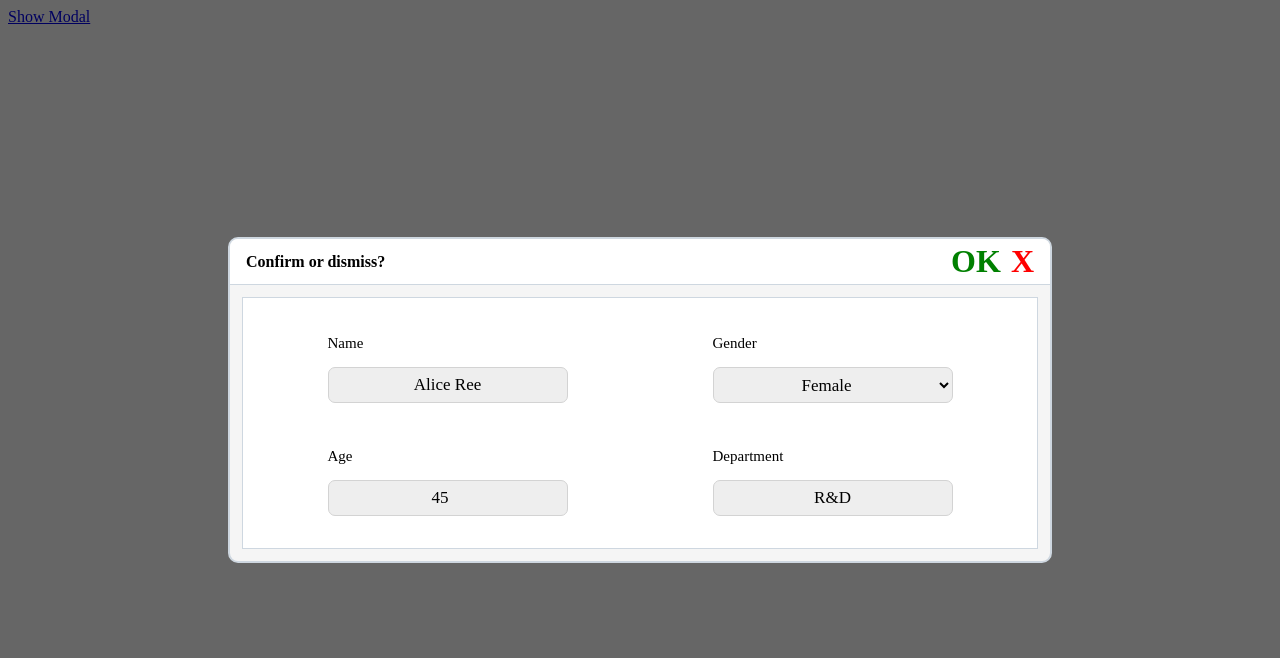
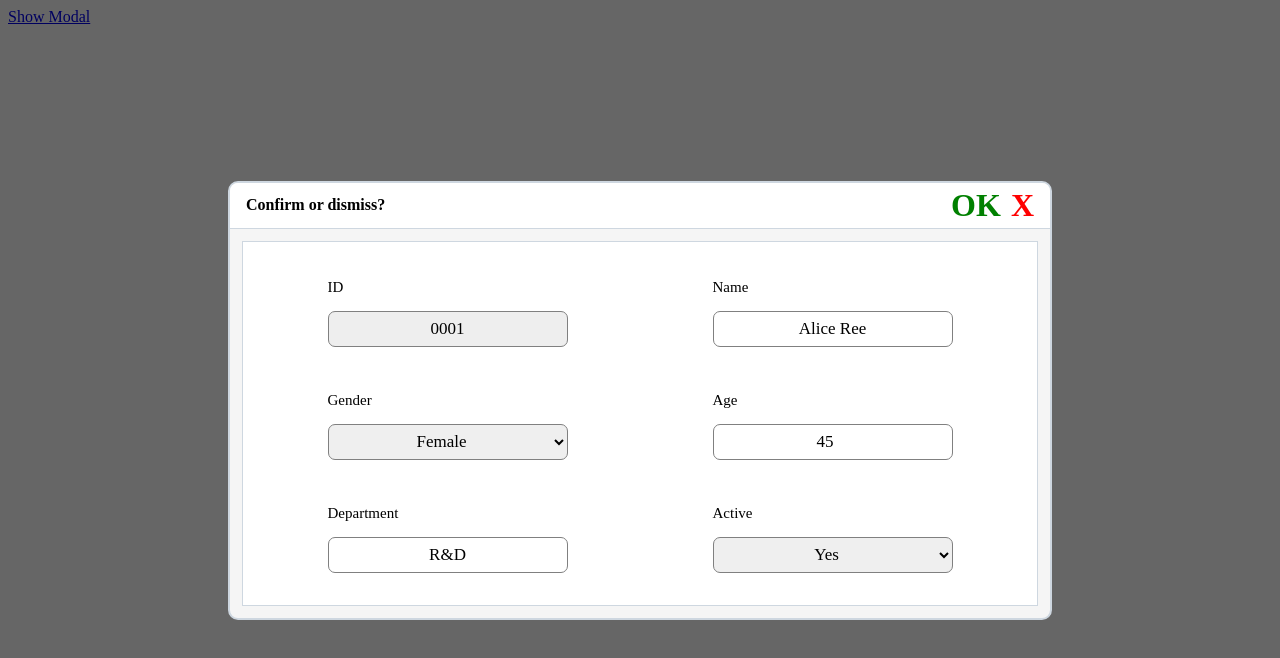
Before and after one commit to frozflame/zenux-form, a React app: page / in a window 1280 px wide. Both pictures are taken after a click on the link "Show Modal". Shown: the top 658 px of the page. Built offline with nearby package versions, Linux system fonts and the light colour scheme.

Commit message:
0.0.4 * add field type 'bool': BoolInput, BoolField * polish form styling * set "publishConfig" in package.json

```diff
--- a/package.json
+++ b/package.json
@@ -1,6 +1,6 @@
 {
     "name": "zenux-form",
-    "version": "0.0.3",
+    "version": "0.0.4",
     "description": "form and modal components in react",
     "main": "dist/cjs/index.js",
     "module": "dist/esm/index.js",
@@ -15,6 +15,9 @@
         "modal",
         "react"
     ],
+    "publishConfig": {
+        "registry": "https://registry.npmjs.org"
+    },
     "devDependencies": {
         "@babel/cli": "^7.23.0",
         "@babel/core": "^7.23.0",
--- a/src/demo/_fields.json
+++ b/src/demo/_fields.json
@@ -1,4 +1,10 @@
 [
+    {
+        "key": "id",
+        "name": "ID",
+        "type": "text",
+        "disabled": true
+    },
     {
         "key": "name",
         "name": "Name",
@@ -26,5 +32,10 @@
         "key": "department",
         "name": "Department",
         "type": "text"
+    },
+    {
+        "key": "active",
+        "name": "Active",
+        "type": "bool"
     }
 ]
--- a/src/demo/_record.json
+++ b/src/demo/_record.json
@@ -1,6 +1,8 @@
 {
+    "id": "0001",
     "gender": "Female",
     "age": 45,
     "department": "R&D",
-    "name": "Alice Ree"
+    "name": "Alice Ree",
+    "active": true
 }
--- a/src/form.tsx
+++ b/src/form.tsx
@@ -1,5 +1,5 @@
 import React, {useState} from "react";
-import {EnumInputProps, FormItemProps, NumberInputProps, TextInputProps} from "./types";
+import {BoolInputProps, EnumInputProps, FormItemProps, NumberInputProps, TextInputProps} from "./types";
 import {FormKit} from "./kits";
 
 
@@ -19,6 +19,23 @@ function TextInput({field, value, kit}: TextInputProps) {
                   minLength={field.minlength}
                   maxLength={field.maxlength}
                   onChange={handleChange}/>
+}
+
+
+function BoolInput({field, value, kit}: BoolInputProps) {
+    const [modified, setModified] = useState<boolean>(false);
+
+    function handleChange(event: React.ChangeEvent<HTMLSelectElement>) {
+        const _value = event.target.value == 'yes';
+        kit.change(field.key, _value);
+        setModified(value !== _value);
+    }
+
+    return <select name={field.key} disabled={field.disabled} defaultValue={value ? 'yes' : 'no'}
+                   onChange={handleChange} className={modified ? "modified" : undefined}>
+        <option value='yes' key='yes'>Yes</option>
+        <option value='no' key='no'>No</option>
+    </select>
 }
 
 
@@ -57,13 +74,16 @@ function NumberInput({field, value, kit}: NumberInputProps) {
 
 
 function FormInput(props: FormItemProps) {
+    console.log('forminput, ', props)
     switch (props.field.type) {
+        case "bool":
+            return <BoolInput {...props as BoolInputProps}/>
+        case "enum":
+            return <EnumInput {...props as EnumInputProps}/>
+        case "number":
+            return <NumberInput {...props as NumberInputProps}/>
         case "text":
             return <TextInput {...props as TextInputProps}/>
-        case "number":
-            return <NumberInput {...props as NumberInputProps}/>
-        case "enum":
-            return <EnumInput {...props as EnumInputProps}/>
         default:
             console.error("unknown column: ", props.field);
             return <></>
--- a/src/styles/_form.scss
+++ b/src/styles/_form.scss
@@ -12,19 +12,24 @@
         width: 240px;
         height: 36px;
         font-size: 17px;
-        border: 1px solid lightgray;
+        border: 1px solid gray;
         margin: 5px;
         padding: 3px 6px;
         box-sizing: border-box;
         font-family: STFangsong, serif;
         border-radius: 7px;
-        background-color: #eee;
+        //background-color: #eee;
         text-align: center;
     }
 
     input:focus, select:focus {
         outline: none;
-        background-color: white;
+        border: 1px solid dodgerblue;
+    }
+
+    input[disabled], select[disabled] {
+        color: inherit;
+        background-color: #eee;
     }
 
     .label {
@@ -35,6 +40,6 @@
     }
 
     .modified {
-        border: 1px solid black;
+        color: dodgerblue;
     }
 }
```
Also changed, not shown: src/types.ts (+13 -1 lines), 2 other files (tests, documents, lock files or other folders).
